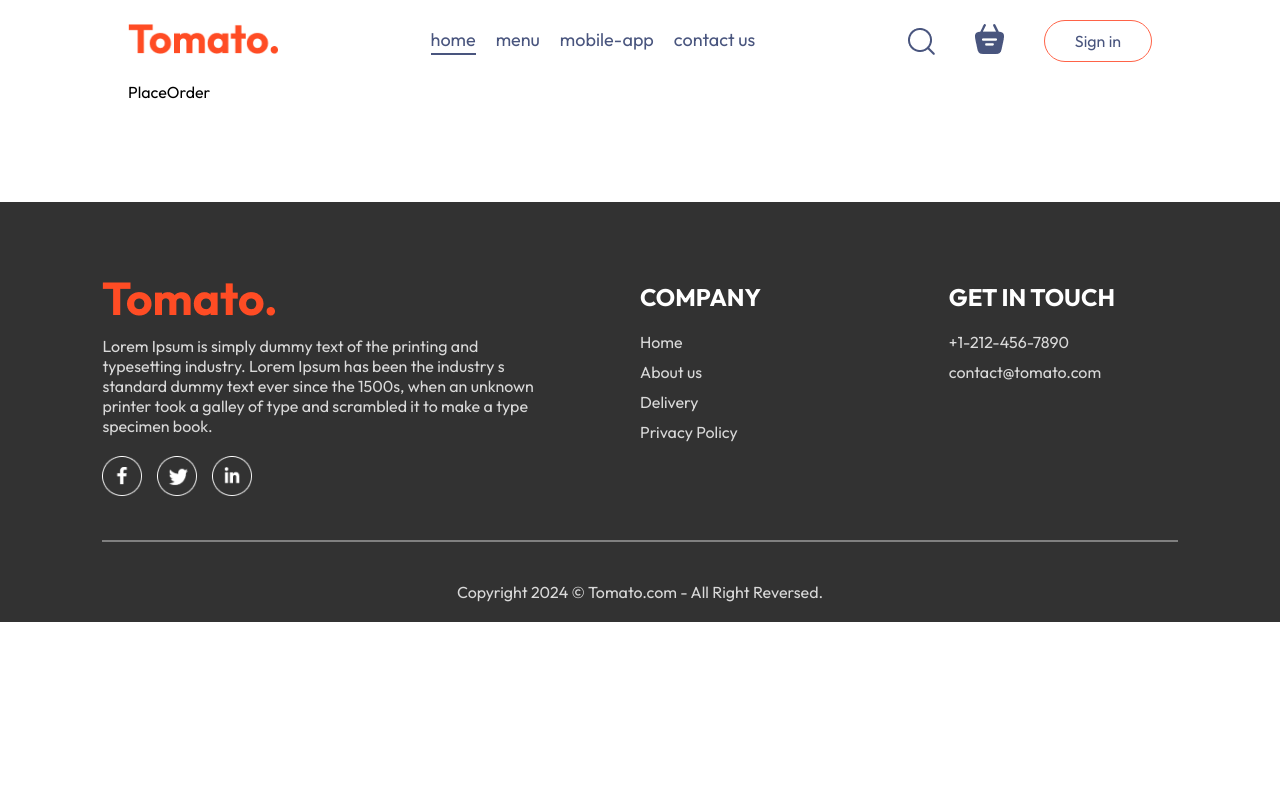
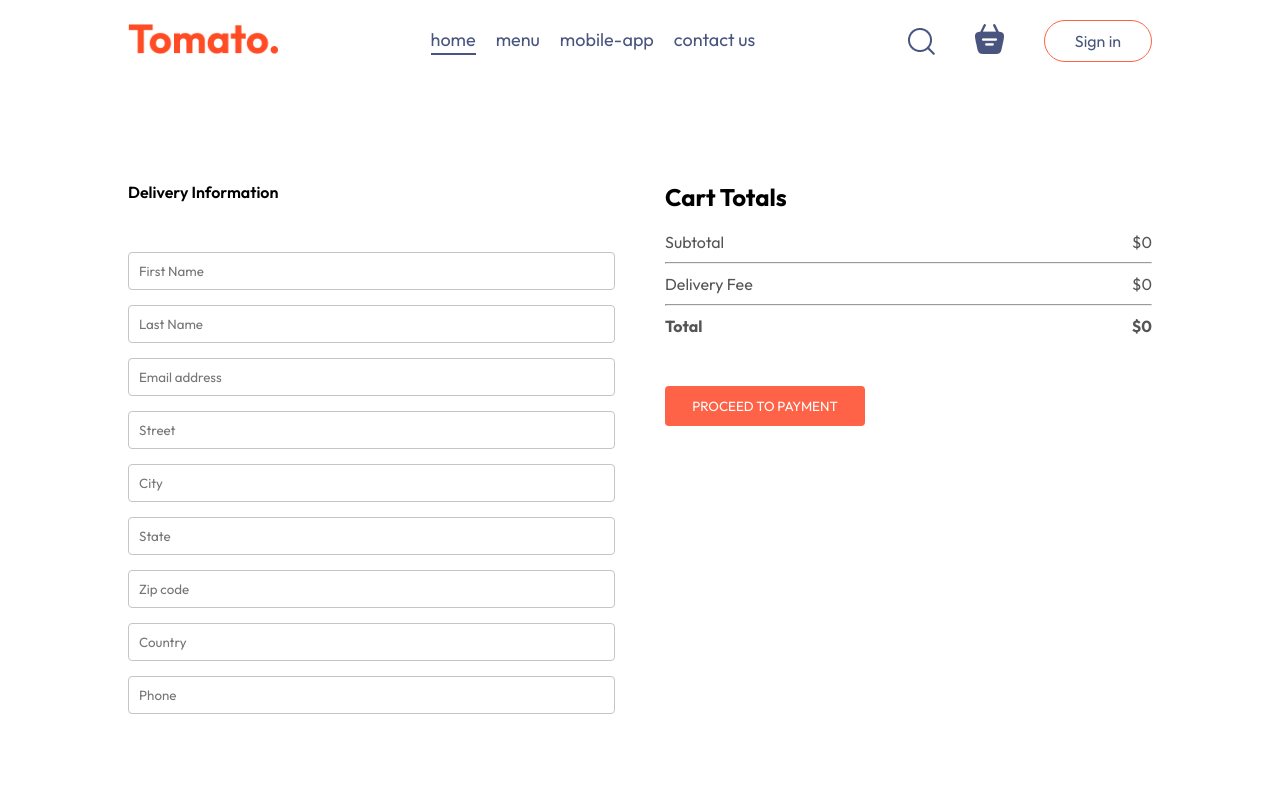
Before and after one commit to Khang8078/food-delivery-app, a React (Vite) app: page /order in a window 1280 px wide. Shown: the top 800 px of the page. Built offline with nearby package versions, Linux system fonts and the light colour scheme.

Commit message:
done font end

```diff
--- a/src/App.jsx
+++ b/src/App.jsx
@@ -13,7 +13,7 @@
   const [showLogin, setShowLogin] = useState(false)
   return (
     <>
-    {showLogin?<LoginPopup/>:<></>}
+    {showLogin?<LoginPopup setShowLogin={setShowLogin} /> : null}
     <div className="app">
     <Navbar setShowLogin={setShowLogin}/>
     <Routes>
--- a/src/components/LoginPopup/LoginPopup.jsx
+++ b/src/components/LoginPopup/LoginPopup.jsx
@@ -37,5 +37,5 @@
 
 // Add prop types validation
 LoginPopup.propTypes = {
-    setShowLogin: PropTypes.func.isRequired, // Assuming setCategory is a function
+    setShowLogin: PropTypes.any.isRequired, // Assuming setCategory is a function
   };
--- a/src/components/Navbar/Navbar.jsx
+++ b/src/components/Navbar/Navbar.jsx
@@ -35,5 +35,5 @@
 
 // Add prop types validation
 Navbar.propTypes = {
-  setShowLogin: PropTypes.func.isRequired, // Assuming setCategory is a function
+  setShowLogin: PropTypes.any.isRequired, // Assuming setCategory is a function
 }
--- a/src/pages/Cart/Cart.jsx
+++ b/src/pages/Cart/Cart.jsx
@@ -2,9 +2,11 @@
 import { useContext } from 'react'
 import './Cart.css'
 import { StoreContext } from '../../context/StoreContext'
+import { useNavigate } from 'react-router-dom';
 
 export const Cart = () => {
   const {cartItems, food_list, removeFromCart, getTotalCartAmount} = useContext(StoreContext);
+  const navigate = useNavigate();
   return (
     <div className='cart'>
       <div className="cart-items">
@@ -47,15 +49,15 @@
                 <hr />
                 <div className="cart-total-details">
                     <p>Delivery Fee</p>
-                    <p>{2}</p>
+                    <p>${getTotalCartAmount()===0?0:2}</p>
                 </div>
                 <hr />
                 <div className="cart-total-details">
                     <b>Total</b>
-                    <b>${getTotalCartAmount()+2}</b>
+                    <b>${getTotalCartAmount()===0?0:getTotalCartAmount()+2}</b>
                 </div>
             </div>
-            <button>PROCEED TO CHECKOUT</button>
+            <button onClick={()=>navigate('/order')}>PROCEED TO CHECKOUT</button>
         </div>
         <div className="cart-promocode">
             <div>
--- a/src/pages/PlaceOrder/PlaceOrder.css
+++ b/src/pages/PlaceOrder/PlaceOrder.css
@@ -0,0 +1,40 @@
+.place-order{
+    display: flex;
+    align-items: start;
+    justify-content: space-between;
+    gap: 50px;
+    margin-top: 100px;
+}
+.place-order-left{
+    width: 100%;
+    max-width: max(30%,500px);
+}
+.place-order-left .title{
+    font-size: 30;
+    font-weight: 600;
+    margin-bottom: 50px;
+}
+
+.place-order-left input{
+    margin-bottom: 15px;
+    width: 100%;
+    padding: 10px;
+    border: 1px solid #c5c5c5;
+    border-radius: 4px;
+    outline-color: tomato;
+}
+
+.place-order-left multi-fields{
+    display: flex;
+    gap: 10px;
+}
+
+.place-order-right{
+    width: 100%;
+    max-width: max(40%,500px);
+}
+
+.place-order .cart-total button{
+    margin-top: 30px;
+
+}
--- a/src/pages/PlaceOrder/PlaceOrder.jsx
+++ b/src/pages/PlaceOrder/PlaceOrder.jsx
@@ -1,7 +1,51 @@
 // import React from 'react'
+import { useContext } from 'react'
 import './PlaceOrder.css'
+import { StoreContext } from '../../context/StoreContext'
 export const PlaceOrder = () => {
+  const {getTotalCartAmount} = useContext(StoreContext);
   return (
-    <div>PlaceOrder</div>
+    <form className='place-order'>
+      <div className='place-order-left'>
+        <p className="title">Delivery Information</p>
+        <div className="multi-fields">
+          <input type="text" placeholder='First Name' />
+          <input type="text" placeholder='Last Name'/>
+        </div>
+        <input type="text" placeholder='Email address' />
+        <input type="text" placeholder='Street'/>
+        <div className="multi-fields">
+          <input type="text" placeholder='City' />
+          <input type="text" placeholder='State'/>
+        </div>
+        <div className="multi-fields">
+          <input type="text" placeholder='Zip code' />
+          <input type="text" placeholder='Country'/>
+        </div>
+          <input type="text" placeholder='Phone' />
+      </div>
+      <div className="place-order-right">
+      <div className="cart-total">
+            <h2>Cart Totals</h2>
+            <div>
+            <div className="cart-total-details">
+                    <p>Subtotal</p>
+                    <p>${getTotalCartAmount()}</p>
+                </div>
+                <hr />
+                <div className="cart-total-details">
+                    <p>Delivery Fee</p>
+                    <p>${getTotalCartAmount()===0?0:2}</p>
+                </div>
+                <hr />
+                <div className="cart-total-details">
+                    <b>Total</b>
+                    <b>${getTotalCartAmount()===0?0:getTotalCartAmount()+2}</b>
+                </div>
+            </div>
+            <button>PROCEED TO PAYMENT</button>
+        </div>
+      </div>
+    </form>
   )
 }
```
